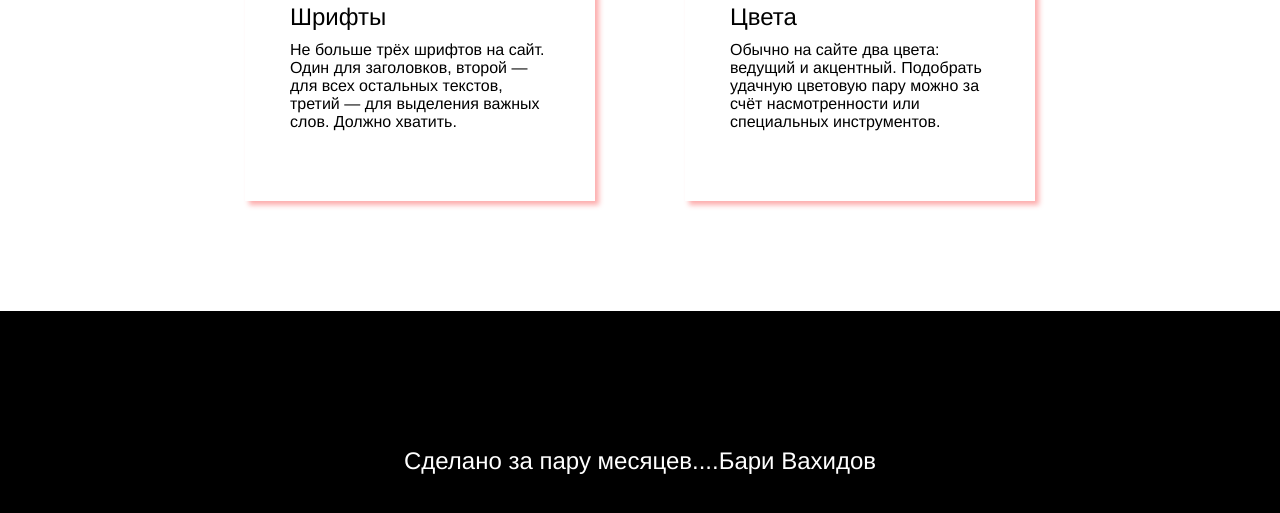
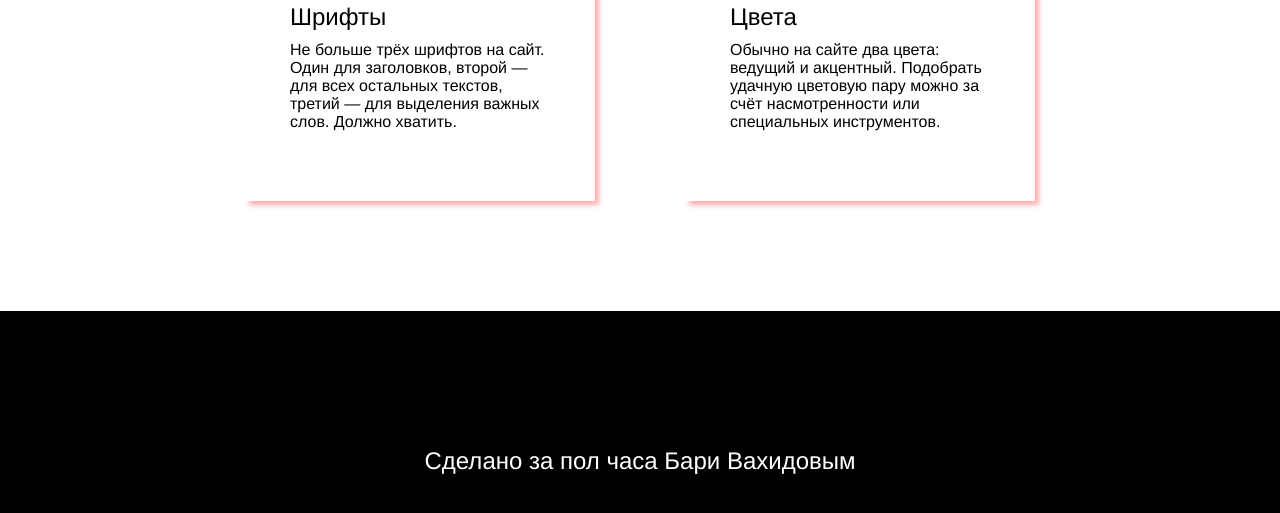
Before and after one commit to BariVakhidov/Four_rules, a plain HTML site: page index.html in a window 1280 px wide. Shown: the part 1345-1858 px from the top of the page. Drawn offline with Linux system fonts and the light colour scheme.

Commit message:
Add files via upload

```diff
--- a/index.html
+++ b/index.html
@@ -35,7 +35,7 @@
     </div>
 </section>
 <footer class="footer">
-    <h4 class="footer-author">Сделано за пару месяцев....Бари Вахидов </h4>
+    <h4 class="footer-author">Сделано за пол часа Бари Вахидовым </h4>
 </footer>
 </body>
 </html>
```
